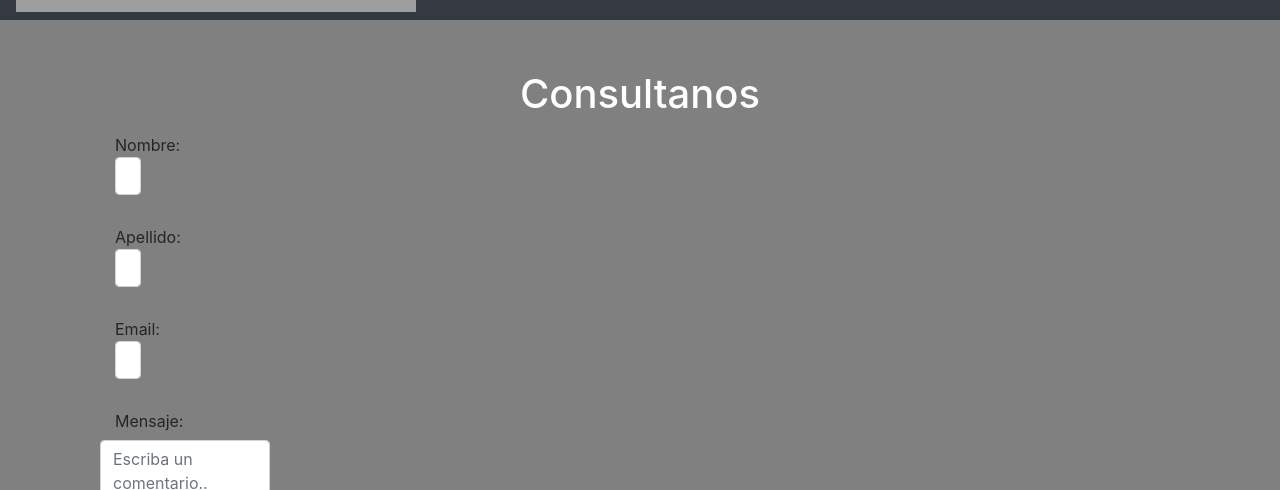
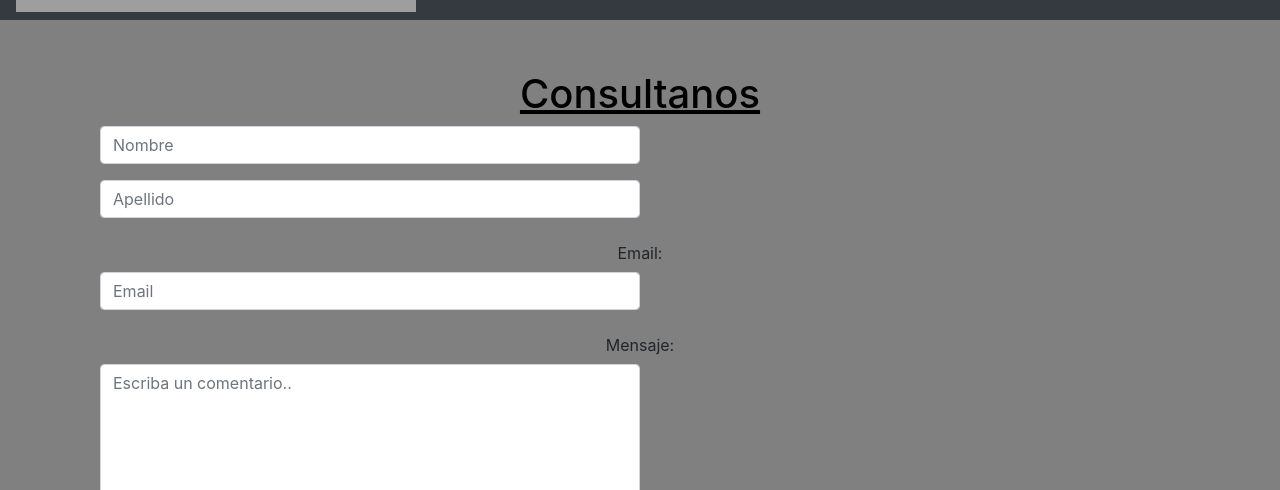
Before and after one commit to JaviFerri7/proyec3-javierferri-prog3, an Angular app: page /app-contact in a window 1280 px wide. Shown: the part 296-786 px from the top of the page. Built offline with nearby package versions, Linux system fonts and the light colour scheme; grey boxes are pictures that could not be loaded.

Commit message:
2 files modified

```diff
--- a/src/app/contact/contact.component.css
+++ b/src/app/contact/contact.component.css
@@ -1,4 +1,12 @@
 .tittle{
   text-align:center;
-  color:white;
+  color:black;
+  text-decoration: underline;
+
 }
+.container{
+  text-align: center;
+  /* margin:0 auto; */
+  margin-left: auto;
+  margin-right: auto;
+}
--- a/src/app/contact/contact.component.html
+++ b/src/app/contact/contact.component.html
@@ -1,26 +1,30 @@
 <div class="container">
-  <h1 class="tittle">Consultanos</h1>
+  <h1 class="tittle">
+    Consultanos
+  </h1>
   <div class="row">
     <div class="col">
       <div class="form-group row">
-        <div class="col-6 col-sm-4">
-          <label class="col-3 col-sm-2 col-lg-1 col-form-label" >Nombre: <input type="text" placeholder="Nombre" name="nombre" class="form-control col-6"></label>
+        <div class="col-sm-12">
+          <!-- <label class="col-form-label" >Nombre: </label> -->
+          <input type="text" placeholder="Nombre" name="nombre" class="form-control col-6">
         </div>
       </div>
       <div class="form-group row">
-        <div class="col-6 col-sm-4">
-          <label class="col-3 col-sm-2 col-lg-1 col-form-label">Apellido:
-            <input type="text" placeholder="Apellido" name="surname" class="form-control col-6"> </label>
+        <div class="col-sm-12">
+          <!-- <label class="col-form-label">Apellido:</label> -->
+          <input type="text" placeholder="Apellido" name="surname" class="form-control col-6">
         </div>
       </div>
       <div class="form-group row">
-        <div class="col-6 col-sm-4">
-          <label class="col-3 col-sm-2 col-lg-1 col-form-label">Email: <input type="text" placeholder="Email" name="mail" class="form-control col-6"></label>
+        <div class="col-sm-12">
+          <label class="col-form-label">Email: </label>
+          <input type="text" placeholder="Email" name="mail" class="form-control col-6">
         </div>
       </div>
       <div class="form-group row">
-        <div class="col-6 col-sm-4">
-            <label class="col-3 col-sm-2 col-lg-1 col-form-label">Mensaje:</label
+        <div class="col-sm-12">
+            <label class="col-form-label">Mensaje:</label
             ><textarea _ngcontent-rnr-c52="" id="subject" name="subject" placeholder="Escriba un comentario.." class="form-control col-6" style="height: 170px;"></textarea>
         </div>
       </div>
```
